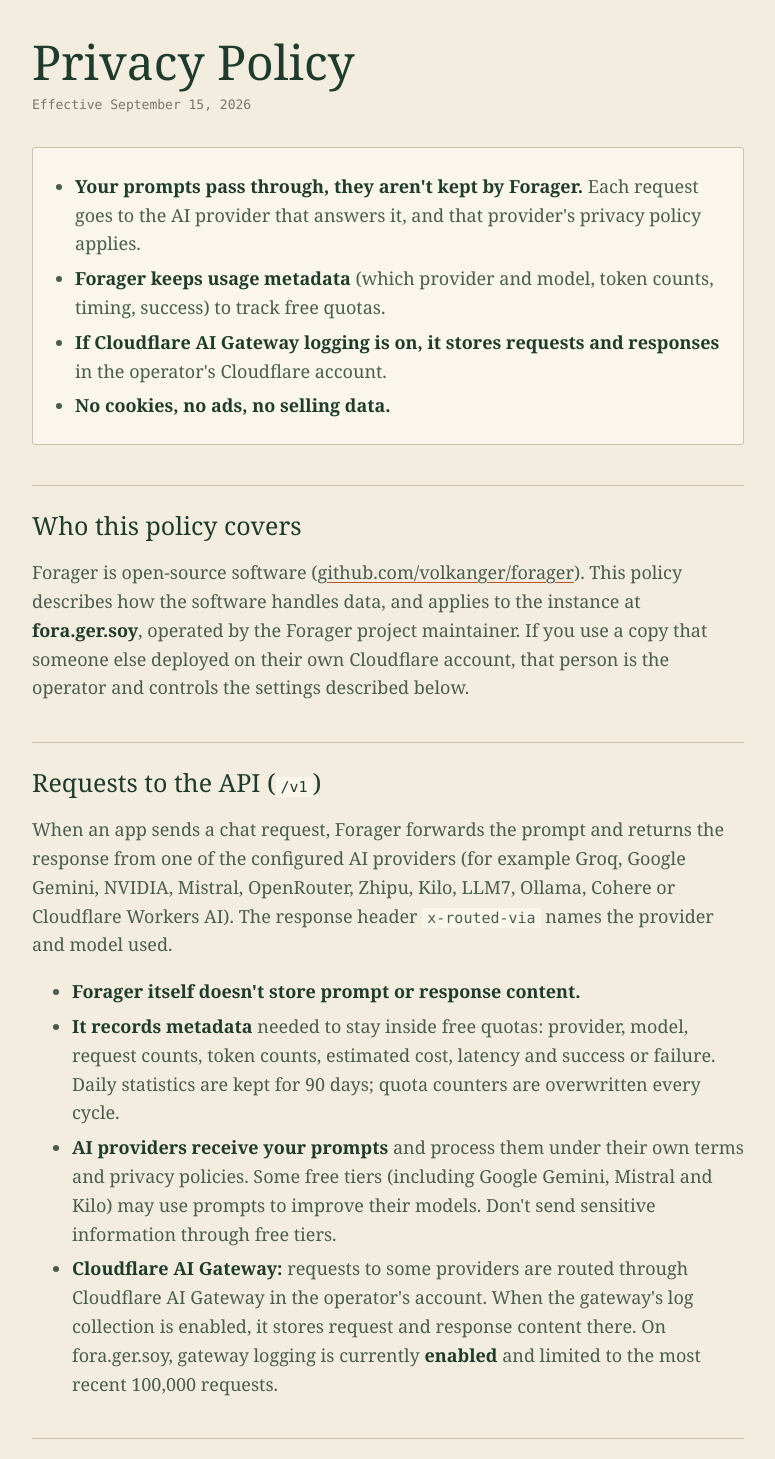
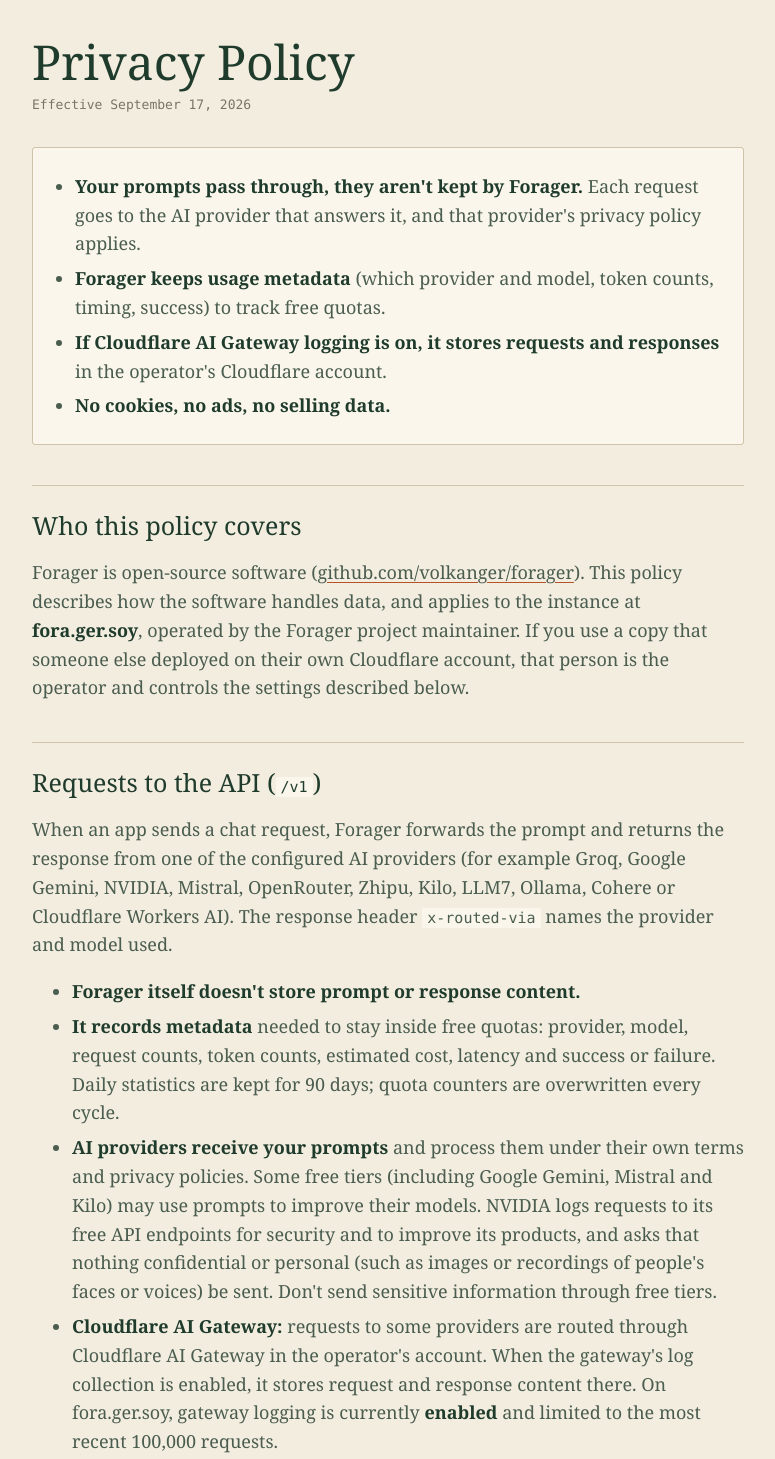
Before and after one commit to volkanger/forager, a website: page public/privacy.html in a window 1280 px wide. Shown: the part 70-1529 px from the top of the page, without its empty margins (252-1027 px from the left). Drawn offline with Linux system fonts and the light colour scheme.

Commit message:
Privacy: NVIDIA request logging; NVIDIA vision models callable by name

```diff
--- a/public/privacy.html
+++ b/public/privacy.html
@@ -31,7 +31,7 @@
 <div class="wrap">
   <header><a class="mark" href="/">Forager</a><a href="/terms">Terms</a><a href="/dashboard">Dashboard</a></header>
   <h1>Privacy Policy</h1>
-  <p class="updated">Effective September 15, 2026</p>
+  <p class="updated">Effective September 17, 2026</p>
 
   <div class="summary">
     <ul>
@@ -50,7 +50,7 @@
   <ul>
     <li><b>Forager itself doesn't store prompt or response content.</b></li>
     <li><b>It records metadata</b> needed to stay inside free quotas: provider, model, request counts, token counts, estimated cost, latency and success or failure. Daily statistics are kept for 90 days; quota counters are overwritten every cycle.</li>
-    <li><b>AI providers receive your prompts</b> and process them under their own terms and privacy policies. Some free tiers (including Google Gemini, Mistral and Kilo) may use prompts to improve their models. Don't send sensitive information through free tiers.</li>
+    <li><b>AI providers receive your prompts</b> and process them under their own terms and privacy policies. Some free tiers (including Google Gemini, Mistral and Kilo) may use prompts to improve their models. NVIDIA logs requests to its free API endpoints for security and to improve its products, and asks that nothing confidential or personal (such as images or recordings of people's faces or voices) be sent. Don't send sensitive information through free tiers.</li>
     <li><b>Cloudflare AI Gateway:</b> requests to some providers are routed through Cloudflare AI Gateway in the operator's account. When the gateway's log collection is enabled, it stores request and response content there. On fora.ger.soy, gateway logging is currently <b>enabled</b> and limited to the most recent 100,000 requests.</li>
   </ul>
 
```
Also changed, not shown: src/catalog.ts (+14 -0 lines).
